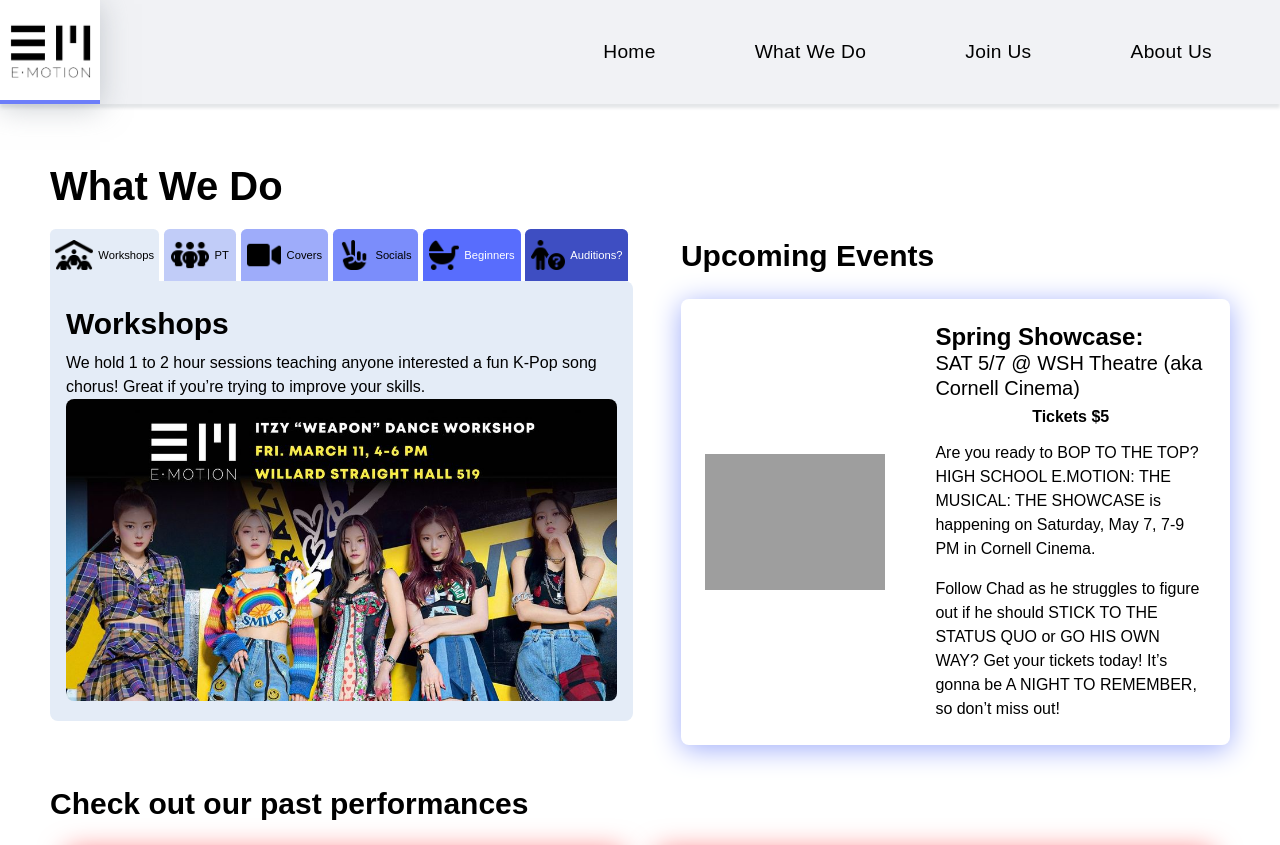
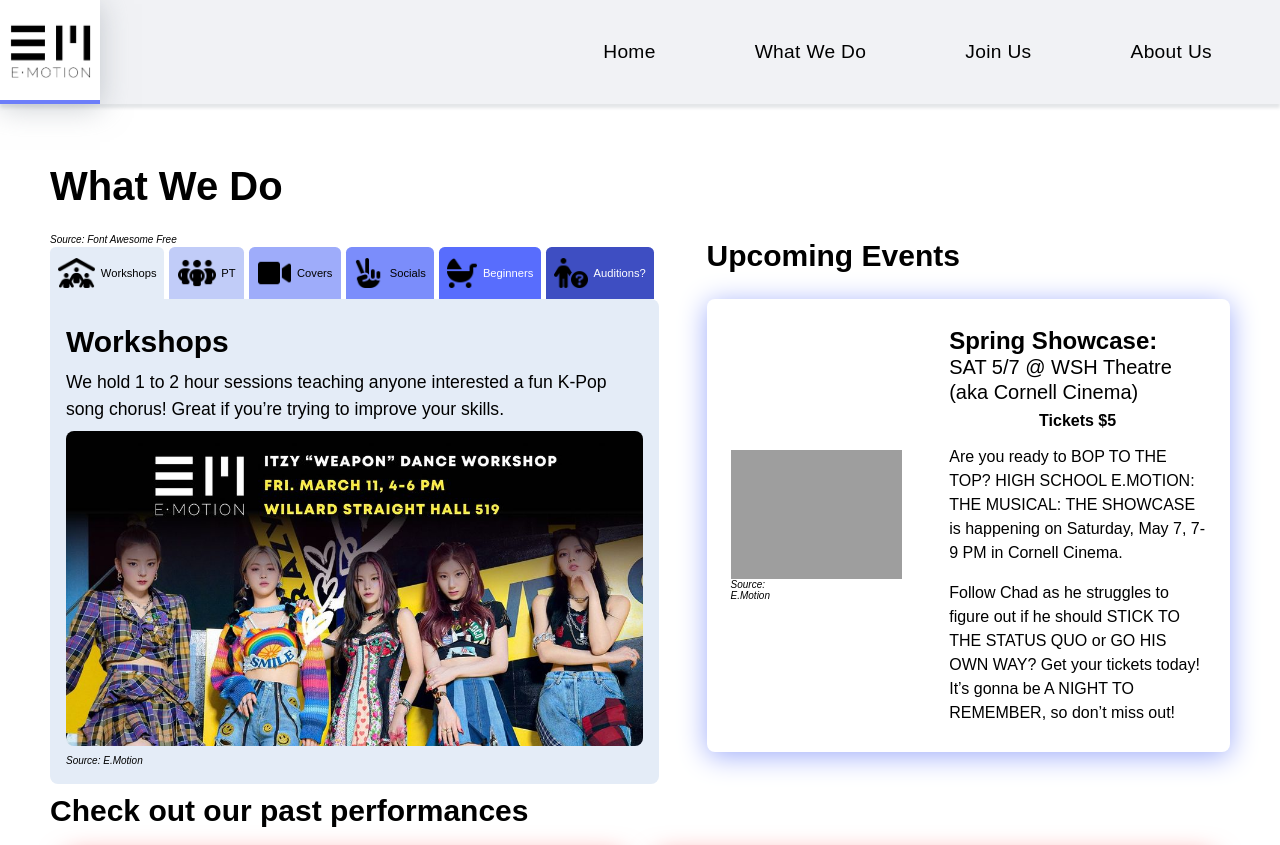
Before and after one commit to zaedaamrin/e-motion-cornell, a PHP site: page /what-we-do.html in a window 1280 px wide. Shown: the top 845 px of the page. Run offline with PHP 8.4, Linux system fonts and the light colour scheme; grey boxes are pictures that could not be loaded.

Commit message:
wwd.html - citations, stylized content

```diff
--- a/styles/site.css
+++ b/styles/site.css
@@ -547,6 +547,10 @@ ol li {
     border-bottom-right-radius: 0.5em;
     border-top-right-radius: 0.5em;
   }
+  .tab-content > p {
+    font-size: 1.1em;
+    margin-bottom: 0.5em;
+  }
 
   #workshops-button, .first-tab-content {
     background-color: #E4ECF7;
--- a/what-we-do.html
+++ b/what-we-do.html
@@ -32,6 +32,7 @@
   <div class="wwd-column">
     <div class="tabs">
 
+  <cite>Source: Font Awesome Free</cite>
     <nav class="tabs-nav">
       <ul class="tabs-list">
         <li>
@@ -103,6 +104,7 @@
           <p>We hold 1 to 2 hour sessions teaching anyone interested a fun K-Pop song chorus! Great if you’re trying to improve your skills. </p>
         <!-- Source: provided by E.Motion members. "Itzy 'Weapon' Workshop Event"-->
           <img src="images/tabs/workshops.jpg" alt="Past workshop event based on specific artists" class="tab-pic">
+          <cite>Source: E.Motion</cite>
       </div> <!-- end of Workshops tab -->
 
       <div class="tab-content hidden" id="pt-content">
@@ -110,6 +112,7 @@
           <p>Performance teams learn and perform dances to the Cornell community. </p>
         <!-- Source: provided by E.Motion members. "'Dumb Dumb' performance"-->
           <img src="images/tabs/pt-pic.png" alt="Performance team's cover of 'Dumb Dumb' at a Cornell stage" class="tab-pic">
+          <cite>Source: E.Motion</cite>
       </div> <!-- end of PT tab -->
 
       <div class="tab-content hidden" id="fast-covers-content">
@@ -117,6 +120,7 @@
           <p>Fast covers are posted on our YouTube channel to keep up with the latest releases. Requires the most time commitment. </p>
         <!-- Source: provided by E.Motion members. "'Adios' dance cover"-->
           <img src="images/tabs/covers.jpg" alt="E.Motion's dance group posing for a cover of 'Adios'" class="tab-pic">
+          <cite>Source: E.Motion</cite>
       </div> <!-- end of Fast Covers tab -->
 
       <div class="tab-content hidden" id="socials-content">
@@ -124,6 +128,7 @@
           <p>We’re a large club, so we don’t want you to feel lost. This is how we bond with one another outside of teams! </p>
         <!-- Source: provided by E.Motion members. "Group picture, End of Semester Social"-->
           <img src="images/tabs/socials.jpg" alt="Group picture of the E.Motion team" class="tab-pic">
+          <cite>Source: E.Motion</cite>
       </div> <!-- end of Socials tab -->
 
       <div class="tab-content hidden" id="beginner-content">
@@ -131,6 +136,7 @@
           <p>No-cut performing dances. We take all interested in learning a song as long as you are motivated! </p>
         <!-- Source: provided by E.Motion members. "Group dance at Duffield"-->
           <img src="images/tabs/beginners-groups-pic.jpg" alt="E.Motion's large dance group practicing at Duffield" class="tab-pic">
+          <cite>Source: E.Motion</cite>
       </div> <!-- end of Beginner/Group tab -->
 
       <div class="tab-content hidden" id="auditions-content">
@@ -138,6 +144,7 @@
           <p>No auditions are required to join E.Motion! The only auditions are to join a PT or fast cover. </p>
         <!-- Source: provided by E.Motion members. "Interest Meetings for E.Motion"-->
           <img src="images/tabs/auditions-pic.jpg" alt="Interest Meetings for E.Motion that welcome everybody to join" class="tab-pic">
+          <cite>Source: E.Motion</cite>
       </div> <!-- end of Audition tab -->
 
     </div> <!-- end of tabs class -->
@@ -150,6 +157,7 @@
 
         <div class="wwd-column">
             <img src="images/showcase-flyer.png" alt="Poster for E.Motion's upcoming rendition of 'Highschool Musical'" id="hsm-flyer">
+            <cite>Source: E.Motion</cite>
         </div> <!-- column for heading + image end -->
 
         <div class="wwd-column showcase-content">
@@ -174,7 +182,7 @@
     <!-- Source: provided by E.Motion members-->
     <iframe class="tab-vid" width="560" height="315" src="https://www.youtube.com/embed/-5kt4kE1sV8" title="YouTube video player" allow="accelerometer; autoplay; clipboard-write; encrypted-media; gyroscope; picture-in-picture" allowfullscreen></iframe>
   </div> <!-- end of row in desktop -->
-
+<cite>Source: E.Motion</cite>
 </div> <!-- end of body wrapper -->
 
 <footer>
```
